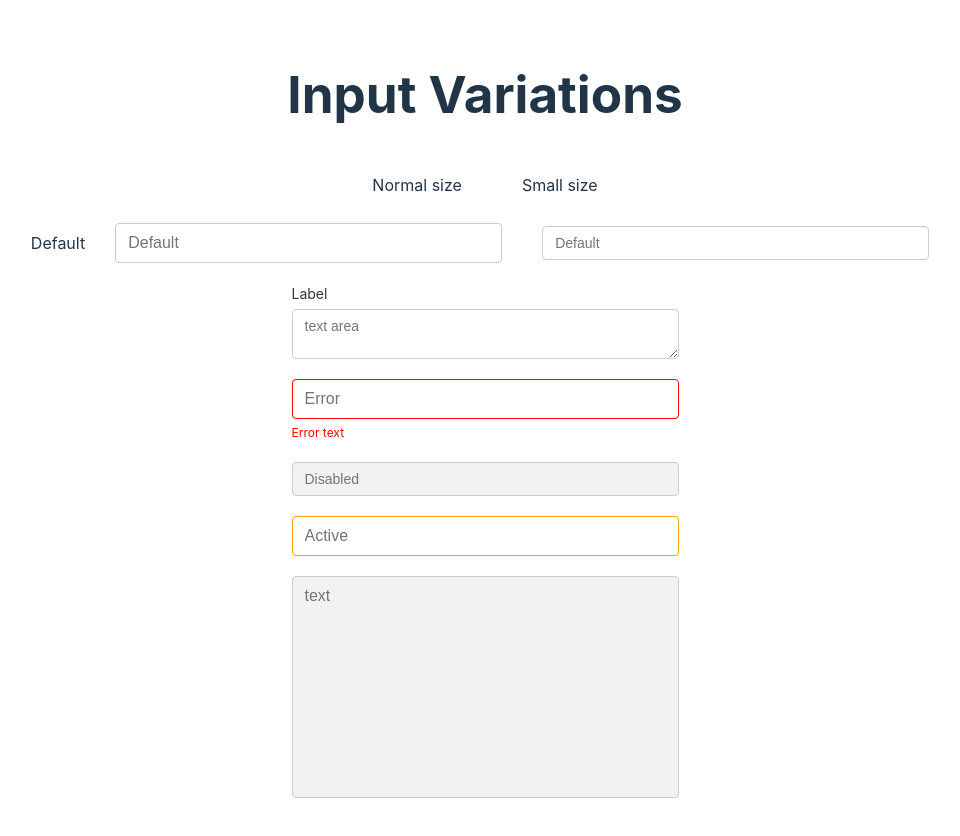
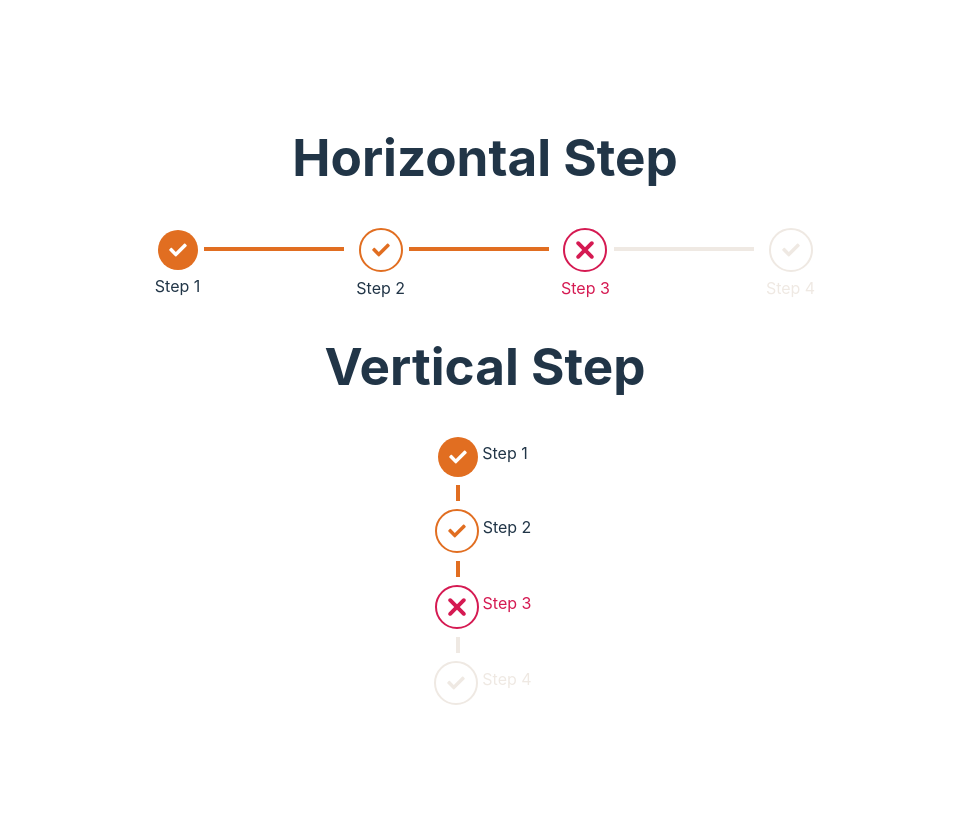
Before and after one commit to repositoryGamesUNAL/repositorioJuegos, a React (Vite) app in the folder games-repository-frontend/: page / in a window 1280 px wide. Shown: the top 836 px of the page, without its empty margins (155-1115 px from the left). After the commit the page ends 800 px from the top, so only its background shows below. Built offline with nearby package versions, Linux system fonts and the light colour scheme.

Commit message:
fix-
quitar gitignore que los demás puedan ver ejemplos de uso

```diff
--- a/games-repository-frontend/src/App.tsx
+++ b/games-repository-frontend/src/App.tsx
@@ -9,7 +9,7 @@ function App() {
 
   return (
     <>
- <Input/>
+ <Steps/>
 
 
 
```
Also changed, not shown: 1 other file (tests, documents, lock files or other folders).
